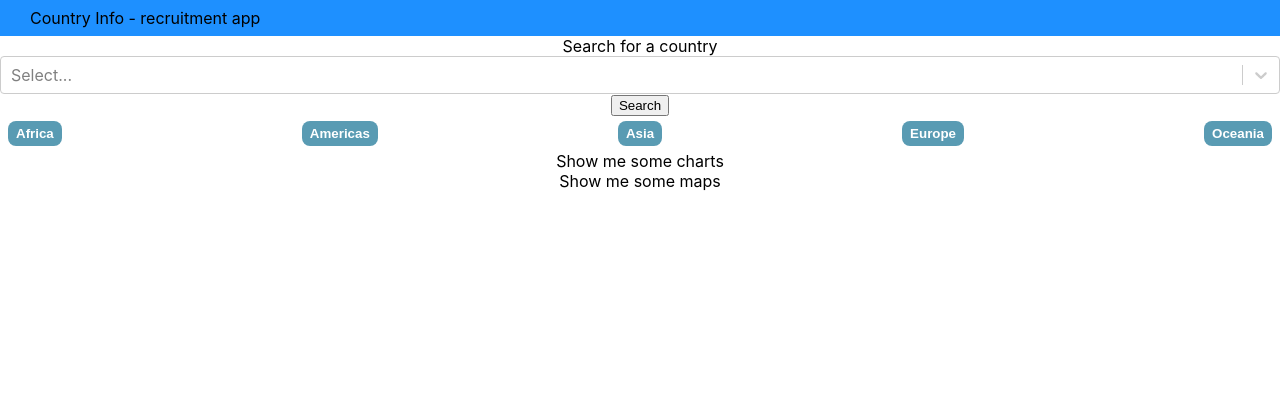
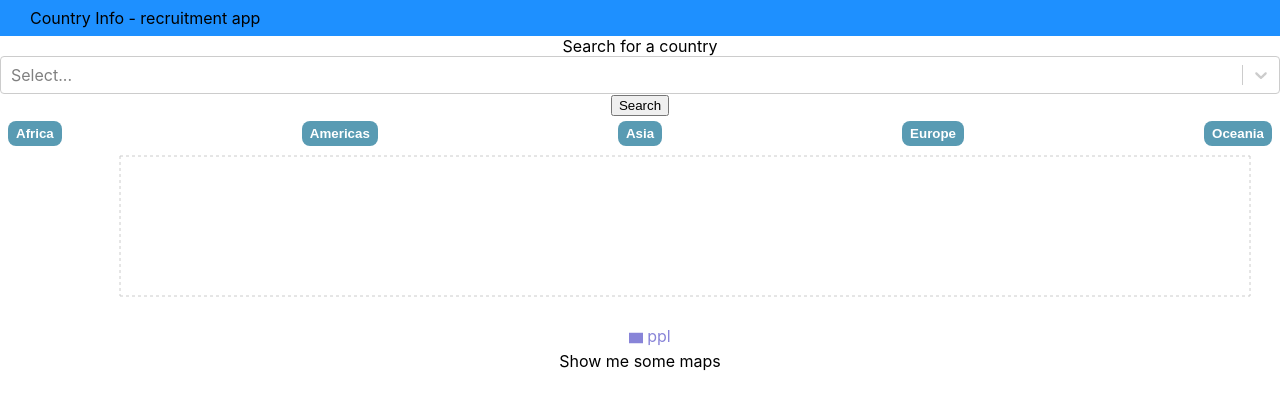
Before and after one commit to adriana-olszak/country-info-chart-map, a React (Create React App) app: page / in a window 1280 px wide. Shown: the top 408 px of the page. Built offline with nearby package versions, Linux system fonts and the light colour scheme; no server answers.

Commit message:
feat: present data on a chart

```diff
--- a/package.json
+++ b/package.json
@@ -25,6 +25,7 @@
     "react-redux": "^7.2.0",
     "react-scripts": "4.0.3",
     "react-select": "^4.3.0",
+    "recharts": "^2.0.9",
     "typescript": "~4.1.5"
   },
   "scripts": {
--- a/src/features/countries/Countries.page.tsx
+++ b/src/features/countries/Countries.page.tsx
@@ -2,6 +2,7 @@ import React from 'react'
 import { Regions } from './widgets/regions/Regions'
 import styles from './Countries.module.css'
 import { Search } from './widgets/search/Search'
+import { PopulationChart } from './widgets/plot/Chart'
 
 export const CountriesPage: React.FC = () => (
   <div className={styles.page}>
@@ -11,7 +12,9 @@ export const CountriesPage: React.FC = () => (
       <Regions />
     </div>
     <div className={styles.dataPresentation}>
-      <div className={styles.chartPanel}>Show me some charts</div>
+      <div className={styles.chartPanel}>
+        <PopulationChart />
+      </div>
       <div className={styles.mapPanel}> Show me some maps</div>
     </div>
   </div>
--- a/src/features/countries/countries.slice.ts
+++ b/src/features/countries/countries.slice.ts
@@ -59,6 +59,13 @@ export const countriesSlice = createSlice({
 })
 
 export const selectCountries = (state: RootState) => state.countries.data
+export const selectCountriesForChart = (state: RootState) =>
+  state.countries.data
+    .map((d) => ({
+      name: d.name,
+      ppl: d.population,
+    }))
+    .sort((a, b) => b.ppl - a.ppl)
 export const selectCountriesStatus = (state: RootState) => state.countries.status
 
 export default countriesSlice.reducer
--- /dev/null
+++ b/src/features/countries/widgets/plot/Chart.tsx
@@ -0,0 +1,35 @@
+import React from 'react'
+import { useSelector } from 'react-redux'
+import { Bar, BarChart, CartesianGrid, Legend, ResponsiveContainer, Tooltip, XAxis, YAxis } from 'recharts'
+import styles from './Chart.module.css'
+import { selectCountriesForChart } from '../../countries.slice'
+
+export const PopulationChart: React.FC = () => {
+  const data = useSelector(selectCountriesForChart)
+  const getHeight = () => {
+    const heightByData = data.length * 50
+    if (heightByData < 200) return 200
+    return heightByData
+  }
+  return (
+    <ResponsiveContainer height={getHeight()}>
+      <BarChart
+        data={data}
+        margin={{
+          top: 5,
+          right: 30,
+          left: 60,
+          bottom: 5,
+        }}
+        layout="vertical"
+      >
+        <CartesianGrid strokeDasharray="3 3" />
+        <XAxis type="number" />
+        <YAxis dataKey="name" type="category" scale="band" label="country name" />
+        <Tooltip />
+        <Legend />
+        <Bar dataKey="ppl" fill="#8884d8" barSize={10} />
+      </BarChart>
+    </ResponsiveContainer>
+  )
+}
```
Also changed, not shown: src/features/countries/widgets/plot/Chart.module.css (added), 1 other file (tests, documents, lock files or other folders).
